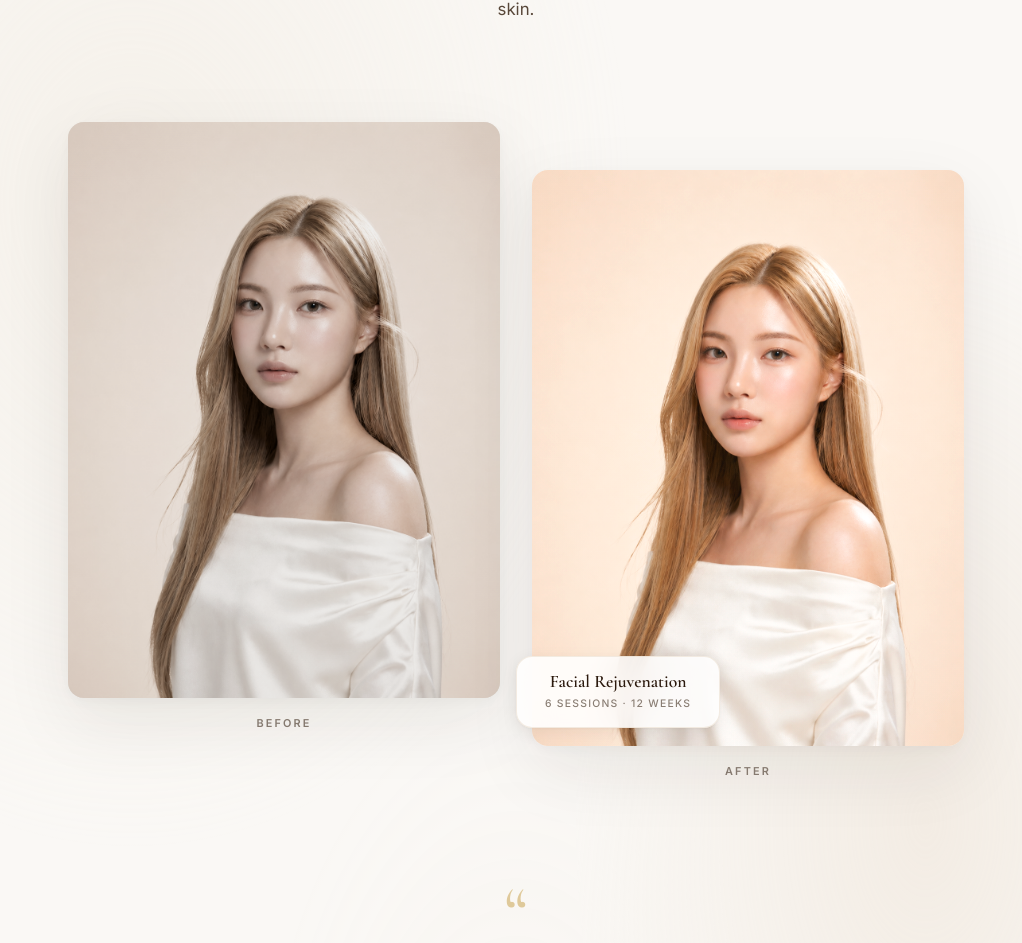
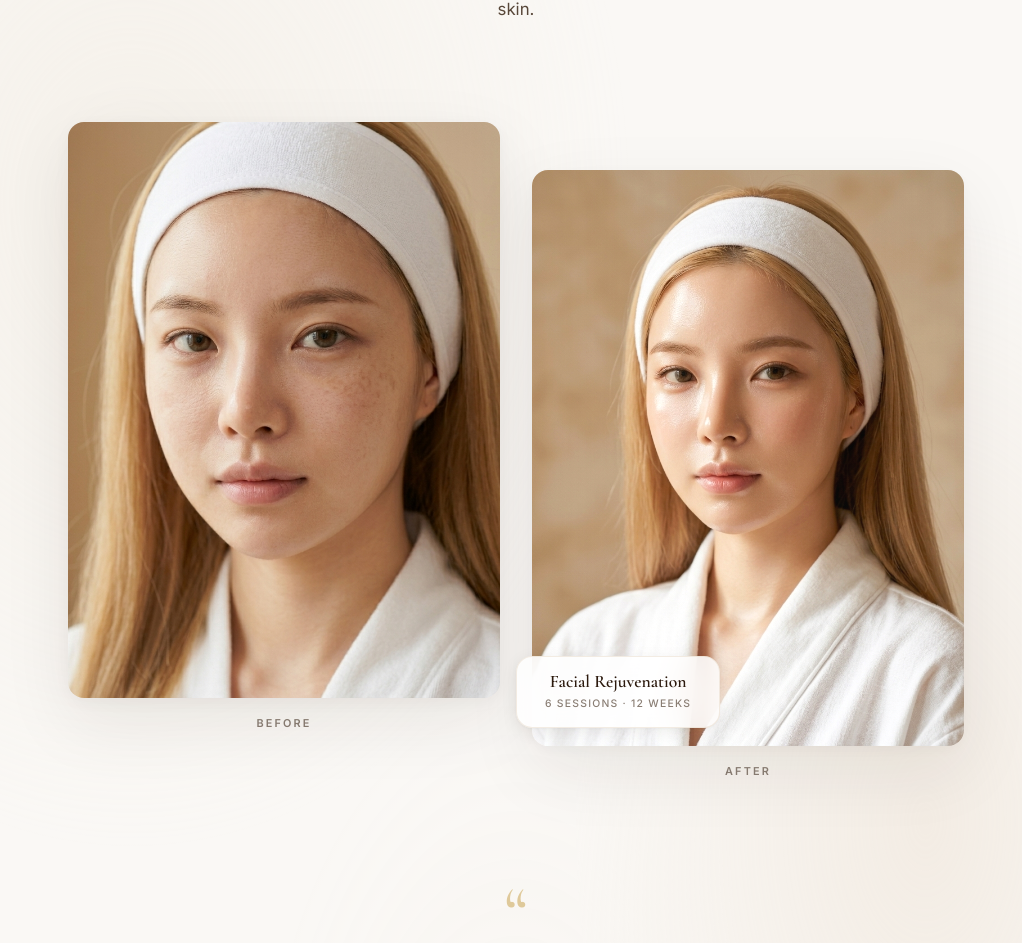
Before and after one commit to aetheramizu/JUUNE-Skin-Atelier, a Next.js app: page / in a window 1280 px wide. Shown: the part 3698-4641 px from the top of the page, without its empty margins (124-1146 px from the left). Built offline with nearby package versions, Linux system fonts and the light colour scheme.

Commit message:
feat: add before and after imagery to results section

```diff
--- a/app/globals.css
+++ b/app/globals.css
@@ -1245,15 +1245,11 @@ video {
 
 /* Before: muted, cooler, less vibrant */
 .results-image-overlay--before {
-  background: linear-gradient(180deg,
-    rgba(180, 170, 158, 0.12) 0%,
-    rgba(140, 130, 118, 0.08) 50%,
-    rgba(100, 90, 78, 0.14) 100%);
-  mix-blend-mode: color;
+  /* Removed grey overlay as image provides natural before look */
 }
 
 .results-image--before {
-  filter: saturate(0.6) brightness(0.93) contrast(1.04);
+  /* Removed desaturation filter */
 }
 
 /* After: luminous, naturally radiant */
--- a/components/ResultsSection.tsx
+++ b/components/ResultsSection.tsx
@@ -178,7 +178,7 @@ export default function ResultsSection(): React.ReactElement {
           <div className="results-showcase-col results-showcase-col--before">
             <div className="results-image-wrapper results-image--before">
               <Image
-                src="/hero-portrait-fix.png"
+                src="/results-before-v1.png"
                 alt="Before treatment — natural skin with visible texture"
                 fill
                 sizes="(max-width: 768px) 86vw, 42vw"
@@ -194,7 +194,7 @@ export default function ResultsSection(): React.ReactElement {
           <div className="results-showcase-col results-showcase-col--after">
             <div className="results-image-wrapper results-image--after">
               <Image
-                src="/hero-portrait-fix.png"
+                src="/results-after-v1.png"
                 alt="After treatment — visibly radiant, luminous skin"
                 fill
                 sizes="(max-width: 768px) 86vw, 42vw"
```
Also changed, not shown: public/results-after-v1.png (added), public/results-before-v1.png (added).
